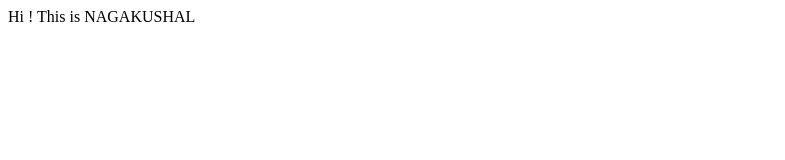
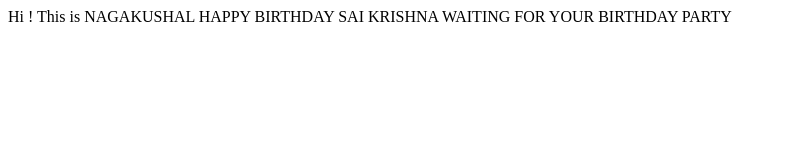
Before and after one commit to Nagakushal175/student-name-site, a plain HTML site: page index.html in a window 1280 px wide. Shown: the whole page, without its empty margins (0-785 px from the left). Drawn offline with Linux system fonts and the light colour scheme.

Commit message:
docs: final update

```diff
--- a/index.html
+++ b/index.html
@@ -8,5 +8,7 @@
 </head>
 <body>
     Hi ! This is NAGAKUSHAL
+    HAPPY BIRTHDAY SAI KRISHNA
+    WAITING FOR YOUR BIRTHDAY PARTY
 </body>
 </html>
```
